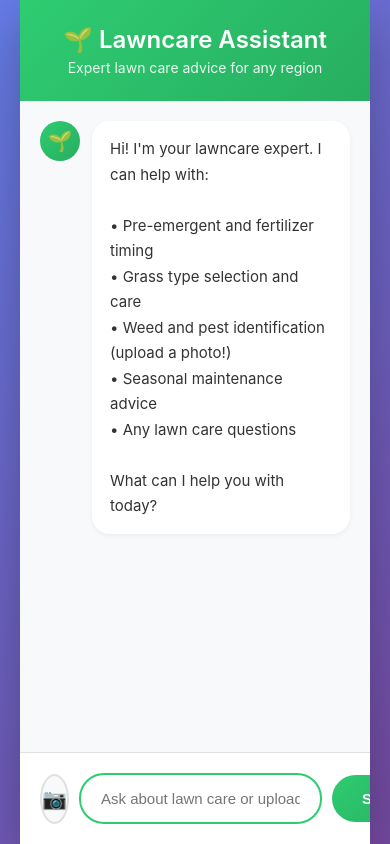
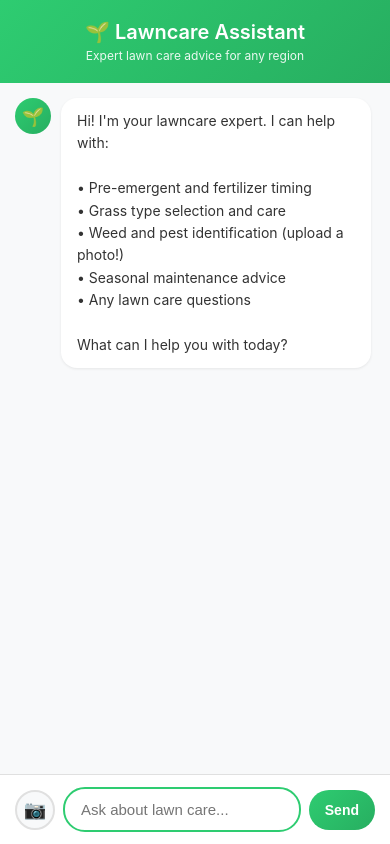
Before and after one commit to cgardner89/lawncare, a website: page index.html in a window 390 px wide. Drawn offline with Linux system fonts and the light colour scheme.

Commit message:
Update index.html

```diff
--- a/index.html
+++ b/index.html
@@ -2,7 +2,9 @@
 <html lang="en">
 <head>
     <meta charset="UTF-8">
-    <meta name="viewport" content="width=device-width, initial-scale=1.0">
+    <meta name="viewport" content="width=device-width, initial-scale=1.0, maximum-scale=1.0, user-scalable=no">
+    <meta name="apple-mobile-web-app-capable" content="yes">
+    <meta name="apple-mobile-web-app-status-bar-style" content="black-translucent">
     <title>Lawncare Assistant</title>
     <style>
         * {
@@ -11,59 +13,82 @@
             box-sizing: border-box;
         }
 
+        html, body {
+            height: 100%;
+            width: 100%;
+            overflow: hidden;
+        }
+
         body {
             font-family: -apple-system, BlinkMacSystemFont, 'Segoe UI', Roboto, 'Helvetica Neue', Arial, sans-serif;
             background: linear-gradient(135deg, #667eea 0%, #764ba2 100%);
-            height: 100vh;
             display: flex;
             justify-content: center;
             align-items: center;
-            padding: 20px;
         }
 
         .chat-container {
             width: 100%;
-            max-width: 800px;
-            height: 90vh;
+            height: 100%;
             background: white;
-            border-radius: 20px;
-            box-shadow: 0 20px 60px rgba(0,0,0,0.3);
             display: flex;
             flex-direction: column;
-            overflow: hidden;
+            position: relative;
+        }
+
+        /* Desktop view */
+        @media (min-width: 769px) {
+            body {
+                padding: 20px;
+            }
+
+            .chat-container {
+                max-width: 800px;
+                height: 90vh;
+                border-radius: 20px;
+                box-shadow: 0 20px 60px rgba(0,0,0,0.3);
+            }
+
+            .chat-header {
+                border-radius: 20px 20px 0 0;
+            }
         }
 
         .chat-header {
             background: linear-gradient(135deg, #2ecc71 0%, #27ae60 100%);
             color: white;
-            padding: 25px;
+            padding: 20px;
             text-align: center;
             box-shadow: 0 2px 10px rgba(0,0,0,0.1);
+            flex-shrink: 0;
         }
 
         .chat-header h1 {
-            font-size: 24px;
+            font-size: 22px;
             font-weight: 600;
-            margin-bottom: 5px;
+            margin-bottom: 4px;
         }
 
         .chat-header p {
-            font-size: 14px;
+            font-size: 13px;
             opacity: 0.9;
         }
 
         .chat-messages {
             flex: 1;
             overflow-y: auto;
-            padding: 20px;
+            overflow-x: hidden;
+            padding: 15px;
             background: #f8f9fa;
+            -webkit-overflow-scrolling: touch;
         }
 
         .message {
-            margin-bottom: 20px;
+            margin-bottom: 16px;
             display: flex;
-            gap: 12px;
+            gap: 10px;
             animation: slideIn 0.3s ease;
+            width: 100%;
         }
 
         @keyframes slideIn {
@@ -82,13 +107,13 @@
         }
 
         .message-avatar {
-            width: 40px;
-            height: 40px;
+            width: 36px;
+            height: 36px;
             border-radius: 50%;
             display: flex;
             align-items: center;
             justify-content: center;
-            font-size: 20px;
+            font-size: 18px;
             flex-shrink: 0;
         }
 
@@ -101,19 +126,19 @@
         }
 
         .message-content {
-            max-width: 70%;
-            padding: 15px 18px;
-            border-radius: 18px;
-            line-height: 1.7;
+            max-width: calc(100% - 56px);
+            padding: 12px 16px;
+            border-radius: 16px;
+            line-height: 1.6;
             word-wrap: break-word;
             white-space: pre-line;
+            font-size: 15px;
         }
 
         .message.bot .message-content {
             background: white;
             color: #333;
-            box-shadow: 0 2px 5px rgba(0,0,0,0.05);
-            font-size: 15px;
+            box-shadow: 0 1px 3px rgba(0,0,0,0.08);
         }
 
         .message.user .message-content {
@@ -122,35 +147,42 @@
         }
 
         .chat-input-container {
-            padding: 20px;
+            padding: 12px 15px;
+            padding-bottom: max(12px, env(safe-area-inset-bottom));
             background: white;
             border-top: 1px solid #e0e0e0;
+            flex-shrink: 0;
         }
 
         .image-preview {
             display: none;
             align-items: center;
-            gap: 10px;
-            margin-bottom: 10px;
-            padding: 10px;
+            gap: 8px;
+            margin-bottom: 8px;
+            padding: 8px;
             background: #f8f9fa;
-            border-radius: 10px;
+            border-radius: 8px;
         }
 
         .image-preview img {
-            width: 60px;
-            height: 60px;
+            width: 50px;
+            height: 50px;
             object-fit: cover;
-            border-radius: 8px;
+            border-radius: 6px;
+        }
+
+        .image-preview span {
+            font-size: 13px;
+            color: #666;
         }
 
         .image-preview button {
             margin-left: auto;
-            padding: 5px 15px;
+            padding: 4px 12px;
             background: #dc3545;
             color: white;
             border: none;
-            border-radius: 5px;
+            border-radius: 4px;
             cursor: pointer;
             font-size: 12px;
         }
@@ -161,18 +193,19 @@
 
         .chat-input-wrapper {
             display: flex;
-            gap: 10px;
+            gap: 8px;
             align-items: center;
         }
 
         #userInput {
             flex: 1;
-            padding: 15px 20px;
+            padding: 12px 16px;
             border: 2px solid #e0e0e0;
-            border-radius: 25px;
+            border-radius: 22px;
             font-size: 15px;
             outline: none;
             transition: border-color 0.3s;
+            background: white;
         }
 
         #userInput:focus {
@@ -180,8 +213,8 @@
         }
 
         .upload-btn {
-            width: 50px;
-            height: 50px;
+            width: 44px;
+            height: 44px;
             background: #f8f9fa;
             border: 2px solid #e0e0e0;
             border-radius: 50%;
@@ -191,11 +224,12 @@
             justify-content: center;
             font-size: 20px;
             transition: all 0.3s;
+            flex-shrink: 0;
         }
 
-        .upload-btn:hover {
+        .upload-btn:active {
             background: #e9ecef;
-            border-color: #2ecc71;
+            transform: scale(0.95);
         }
 
         .upload-btn input {
@@ -203,20 +237,21 @@
         }
 
         #sendButton {
-            padding: 15px 30px;
+            padding: 12px 20px;
             background: linear-gradient(135deg, #2ecc71 0%, #27ae60 100%);
             color: white;
             border: none;
-            border-radius: 25px;
+            border-radius: 22px;
             font-size: 15px;
             font-weight: 600;
             cursor: pointer;
             transition: transform 0.2s, box-shadow 0.2s;
+            flex-shrink: 0;
+            white-space: nowrap;
         }
 
-        #sendButton:hover:not(:disabled) {
-            transform: translateY(-2px);
-            box-shadow: 0 5px 15px rgba(46, 204, 113, 0.4);
+        #sendButton:active:not(:disabled) {
+            transform: scale(0.95);
         }
 
         #sendButton:disabled {
@@ -226,11 +261,11 @@
 
         .typing-indicator {
             display: none;
-            padding: 15px 18px;
+            padding: 12px 16px;
             background: white;
-            border-radius: 18px;
+            border-radius: 16px;
             width: fit-content;
-            box-shadow: 0 2px 5px rgba(0,0,0,0.05);
+            box-shadow: 0 1px 3px rgba(0,0,0,0.08);
         }
 
         .typing-indicator.active {
@@ -261,7 +296,7 @@
                 opacity: 0.7;
             }
             30% {
-                transform: translateY(-10px);
+                transform: translateY(-8px);
                 opacity: 1;
             }
         }
@@ -269,21 +304,72 @@
         .error-message {
             background: #fee;
             color: #c33;
-            padding: 15px;
-            border-radius: 10px;
+            padding: 12px;
+            border-radius: 8px;
             margin: 10px 0;
             text-align: center;
+            font-size: 14px;
         }
 
+        /* Mobile-specific adjustments */
         @media (max-width: 768px) {
-            .chat-container {
-                height: 100vh;
-                border-radius: 0;
+            .chat-header h1 {
+                font-size: 20px;
+            }
+
+            .chat-header p {
+                font-size: 12px;
             }
 
             .message-content {
-                max-width: 85%;
+                max-width: calc(100% - 50px);
+                font-size: 14px;
             }
+
+            #sendButton {
+                padding: 12px 16px;
+                font-size: 14px;
+            }
+
+            .upload-btn {
+                width: 40px;
+                height: 40px;
+                font-size: 18px;
+            }
+        }
+
+        /* Extra small phones */
+        @media (max-width: 375px) {
+            .chat-input-wrapper {
+                gap: 6px;
+            }
+
+            #userInput {
+                padding: 10px 14px;
+                font-size: 14px;
+            }
+
+            #sendButton {
+                padding: 10px 14px;
+            }
+        }
+
+        /* Hide scrollbar but keep functionality */
+        .chat-messages::-webkit-scrollbar {
+            width: 6px;
+        }
+
+        .chat-messages::-webkit-scrollbar-track {
+            background: transparent;
+        }
+
+        .chat-messages::-webkit-scrollbar-thumb {
+            background: rgba(0,0,0,0.2);
+            border-radius: 3px;
+        }
+
+        .chat-messages::-webkit-scrollbar-thumb:hover {
+            background: rgba(0,0,0,0.3);
         }
     </style>
 </head>
@@ -325,7 +411,7 @@ What can I help you with today?</div>
                 <input
                     type="text"
                     id="userInput"
-                    placeholder="Ask about lawn care or upload a photo..."
+                    placeholder="Ask about lawn care..."
                     autocomplete="off"
                 >
                 <button id="sendButton">Send</button>
```
